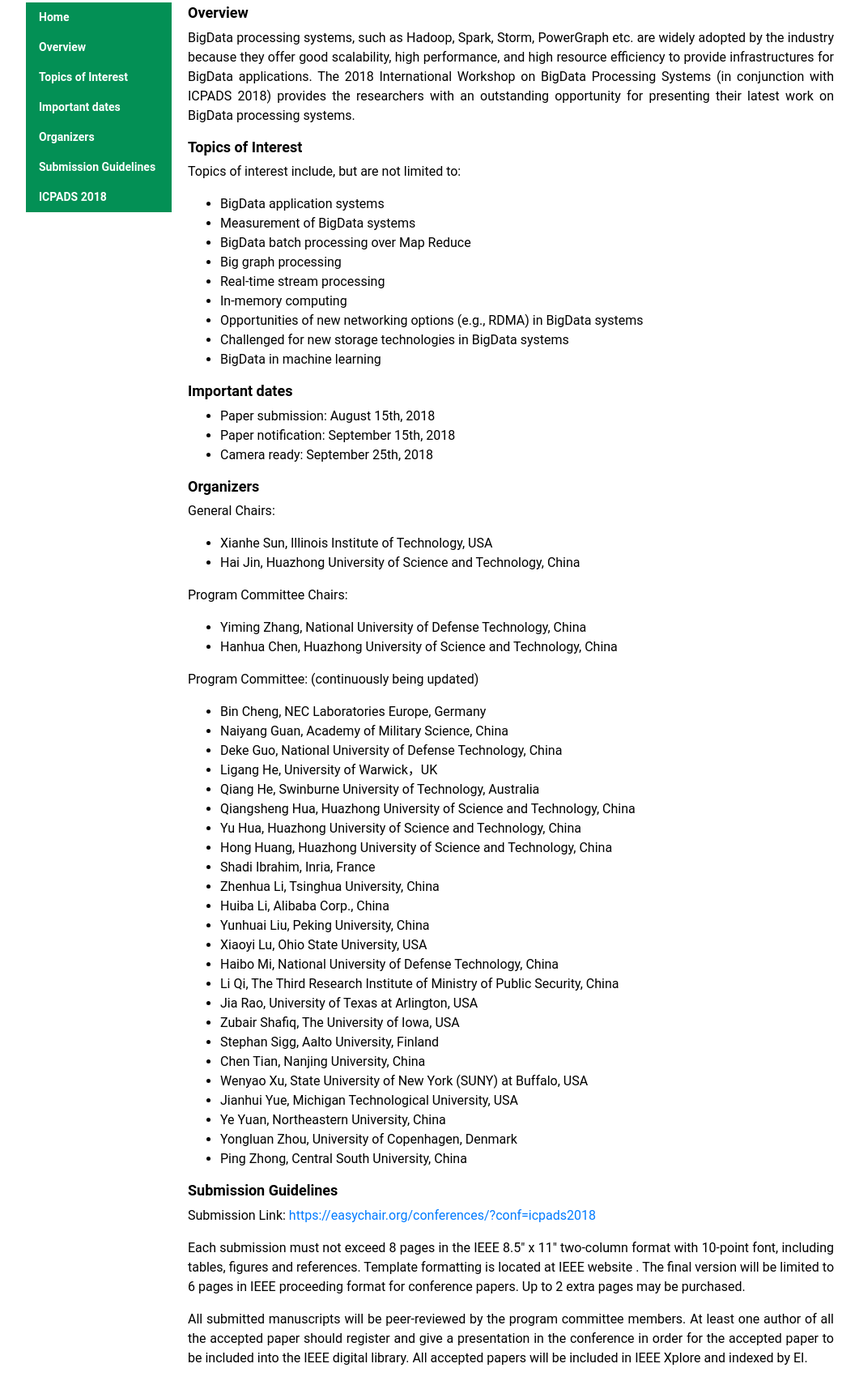
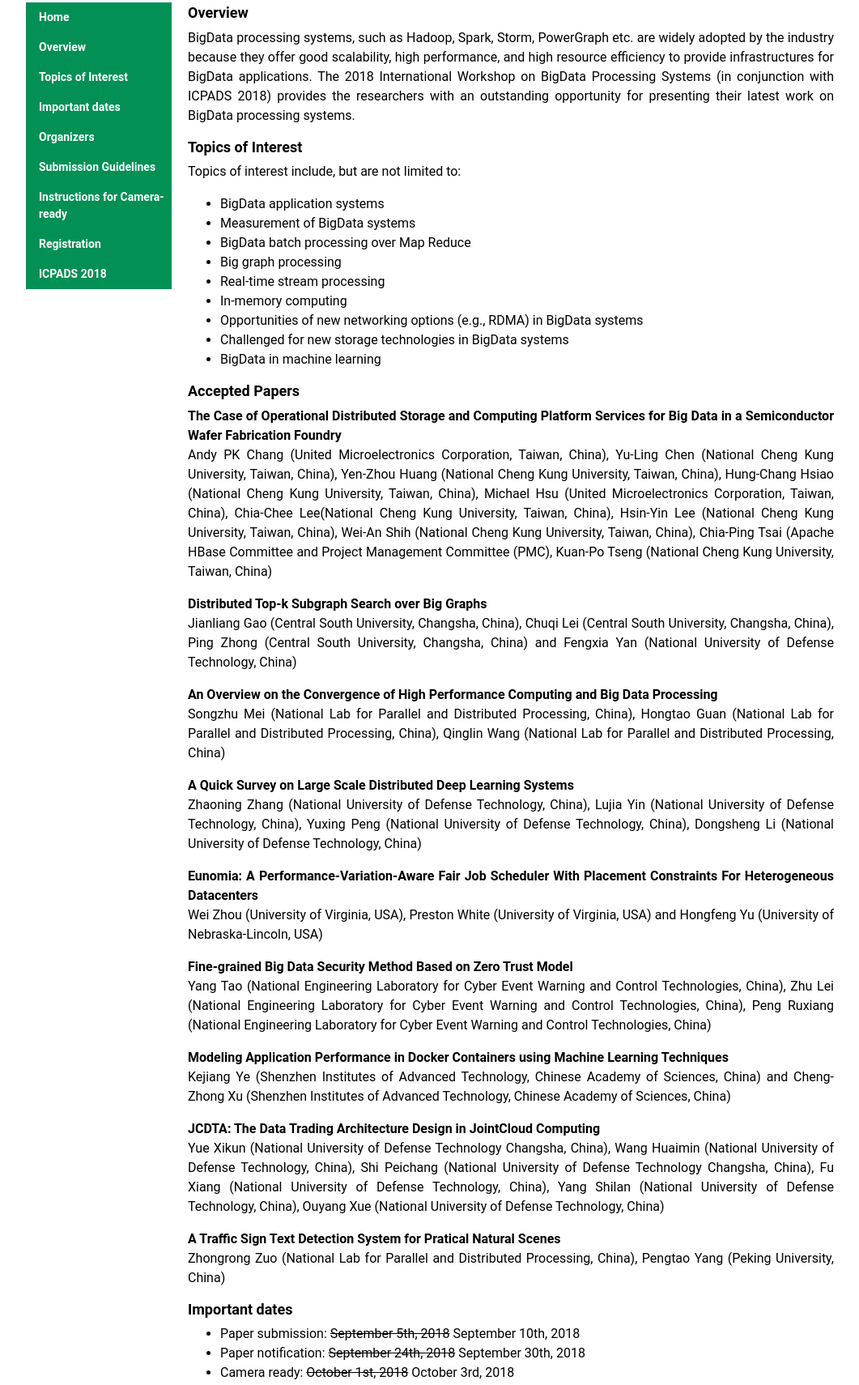
Before and after one commit to Tjcug/BDPSWorkShop, a plain HTML site: page index.html in a window 1280 px wide. Shown: the part 391-2101 px from the top of the page at 81% size, without its empty margins (109-1170 px from the left). Drawn offline with nearby package versions, Linux system fonts and the light colour scheme.

Commit message:
修改index.html

```diff
--- a/index.html
+++ b/index.html
@@ -88,6 +88,8 @@
                                     <li><a href="index.html#important-dates">Important dates</a></li>
                                     <li><a href="index.html#organizers">Organizers</a></li>
                                     <li><a href="index.html#submission-guidelines">Submission Guidelines</a></li>
+                                    <li><a href="index.html#camera-ready">Instructions for Camera-ready</a></li>
+                                    <li><a href="http://icpads.sg/registration.html">Registration</a></li>
                                     <li><a href="http://icpads.sg/">ICPADS 2018</a></li>
                                 </ul>
 
@@ -122,13 +124,44 @@
                                 <li>BigData in machine learning</li>
                             </ul>
 
+
+							  <!--Accepted Papers!!!-->
+                            <h2 id="accepted-papers"><strong>Accepted Papers</strong></h2>
+
+                                <p><strong>The Case of Operational Distributed Storage and Computing Platform Services for Big Data in a Semiconductor Wafer Fabrication Foundry</strong> <br />
+				Andy PK Chang (United Microelectronics Corporation, Taiwan, China), Yu-Ling Chen (National Cheng Kung University, Taiwan, China), Yen-Zhou Huang (National Cheng Kung University, Taiwan, China), Hung-Chang Hsiao (National Cheng Kung University, Taiwan, China), Michael Hsu (United Microelectronics Corporation, Taiwan, China), Chia-Chee Lee(National Cheng Kung University, Taiwan, China), Hsin-Yin Lee (National Cheng Kung University, Taiwan, China), Wei-An Shih (National Cheng Kung University, Taiwan, China), Chia-Ping Tsai (Apache HBase Committee and Project Management Committee (PMC), Kuan-Po Tseng (National Cheng Kung University, Taiwan, China)</p>
+
+                                <p><strong>Distributed Top-k Subgraph Search over Big Graphs</strong> <br />
+				Jianliang Gao (Central South University, Changsha, China), Chuqi Lei (Central South University, Changsha, China), Ping Zhong (Central South University, Changsha, China) and Fengxia Yan (National University of Defense Technology, China)</p>
+
+                                <p><strong>An Overview on the Convergence of High Performance Computing and Big Data Processing</strong> <br />
+								Songzhu Mei (National Lab for Parallel and Distributed Processing, China), Hongtao Guan (National Lab for Parallel and Distributed Processing, China), Qinglin Wang (National Lab for Parallel and Distributed Processing, China)</p>
+
+                                <p><strong>A Quick Survey on Large Scale Distributed Deep Learning Systems</strong> <br />
+				Zhaoning Zhang (National University of Defense Technology, China), Lujia Yin (National University of Defense Technology, China), Yuxing Peng (National University of Defense Technology, China), Dongsheng Li (National University of Defense Technology, China)</p>
+
+                                <p><strong>Eunomia: A Performance-Variation-Aware Fair Job Scheduler With Placement Constraints For Heterogeneous Datacenters</strong> <br />
+								Wei Zhou (University of Virginia, USA), Preston White (University of Virginia, USA) and Hongfeng Yu (University of Nebraska-Lincoln, USA)</p>
+
+								<p><strong>Fine-grained Big Data Security Method Based on Zero Trust Model</strong> <br />
+								Yang Tao (National Engineering Laboratory for Cyber Event Warning and Control Technologies, China), Zhu Lei (National Engineering Laboratory for Cyber Event Warning and Control Technologies, China), Peng Ruxiang (National Engineering Laboratory for Cyber Event Warning and Control Technologies, China)</p>
+
+								<p><strong>Modeling Application Performance in Docker Containers using Machine Learning Techniques</strong> <br />
+								Kejiang Ye (Shenzhen Institutes of Advanced Technology, Chinese Academy of Sciences, China) and Cheng-Zhong Xu (Shenzhen Institutes of Advanced Technology, Chinese Academy of Sciences, China)</p>
+
+								<p><strong>JCDTA: The Data Trading Architecture Design in JointCloud Computing</strong> <br />
+								Yue Xikun (National University of Defense Technology Changsha, China), Wang Huaimin (National University of Defense Technology, China), Shi Peichang (National University of Defense Technology Changsha, China), Fu Xiang (National University of Defense Technology, China), Yang Shilan (National University of Defense Technology, China), Ouyang Xue (National University of Defense Technology, China)</p>
+
+								<p><strong>A Traffic Sign Text Detection System for Pratical Natural Scenes</strong> <br />
+								Zhongrong Zuo (National Lab for Parallel and Distributed Processing, China), Pengtao Yang (Peking University, China)</p>
+
                             <!--DO IT !!!-->
                             <h2 id="important-dates"><strong>Important dates</strong></h2>
 
                             <ul>
-                                <li>Paper submission:			August 15th, 2018</li>
-                                <li>Paper notification: 	September 15th, 2018</li>
-                                <li>Camera ready: 				September 25th, 2018</li>
+                                <li>Paper submission:			<s>September 5th, 2018</s> September 10th, 2018</li>
+                                <li>Paper notification: 	<s>September 24th, 2018</s> September 30th, 2018</li>
+                                <li>Camera ready: 				<s>October 1st, 2018</s> October 3rd, 2018</li>
                             </ul>
 
                             <h2 id="organizers"><strong>Organizers</strong></h2>
@@ -136,7 +169,7 @@
 							<p>General Chairs:</p>
 
 			    			<ul>
-                                <li>Xianhe Sun, Illinois Institute of Technology, USA</li>
+                                <li>Xian-He Sun, Illinois Institute of Technology, USA</li>
 								<li>Hai Jin, Huazhong University of Science and Technology, China</li>
 			    			</ul>
 
@@ -179,9 +212,18 @@
 														<!--Submission Guidelines!!!-->
 														<h2 id="submission-guidelines"><strong>Submission Guidelines</strong></h2>
 							<p>Submission Link: <a href="https://easychair.org/conferences/?conf=icpads2018">https://easychair.org/conferences/?conf=icpads2018 </a></p>
-                          	<p>Each submission must not exceed 8 pages in the IEEE 8.5" x 11" two-column format with 10-point font, including tables, figures and references. Template formatting is located at IEEE website . The final version will be limited to 6 pages in IEEE proceeding format for conference papers. Up to 2 extra pages may be purchased.
+                          	<p>Each submission must not exceed 8 pages in the IEEE 8.5" x 11" two-column format with 10-point font, including tables, figures and references. Template formatting is located at IEEE website . The final version will be limited to 6 pages in IEEE proceeding format for conference papers. <s> Up to 2 extra pages may be purchased.</s>
                             </p>
                             <p> All submitted manuscripts will be peer-reviewed by the program committee members. At least one author of all the accepted paper should register and give a presentation in the conference in order for the accepted paper to be included into the IEEE digital library. All accepted papers will be included in IEEE Xplore and indexed by EI. </p>
+
+
+														<!--Instructions for Camera-ready!!!-->
+														<h2 id="camera-ready"><strong>Instructions for Camera-ready</strong></h2>
+							<p>Camera-ready submission site: <a href="https://ieeecps.org/#!/auth/login?ak=1&pid=4xbCu945cN4WRDtEK2ZZXS">https://ieeecps.org/#!/auth/login?ak=1&pid=4xbCu945cN4WRDtEK2ZZXS </a></p>
+                          	<p>The camera-ready for workshop papers are <b><font color="red">at most 6 pages</font></b> (no extra pages can be purchased, paper should be in IEEE 8.5" x 11" two-column format with 10-point font). The deadline for the final version submission is <b><font color="red">3 October 2018</font></b>.                             </p>
+                            <p> In order to include the workshop papers to the final proceedings of IEEE ICPADS 2018, each accepted workshop paper requires at least one <b><font color="red">registration before 3 October 2018</font></b>. (Please note that each accepted workshop paper must come with one registration of ANY type, which gives you full access to the conference program including all conference and workshop sessions, keynote and plenary talks, as well as social events). </p>
+
+
 
                           	<br/>
                           	<br/>
```
